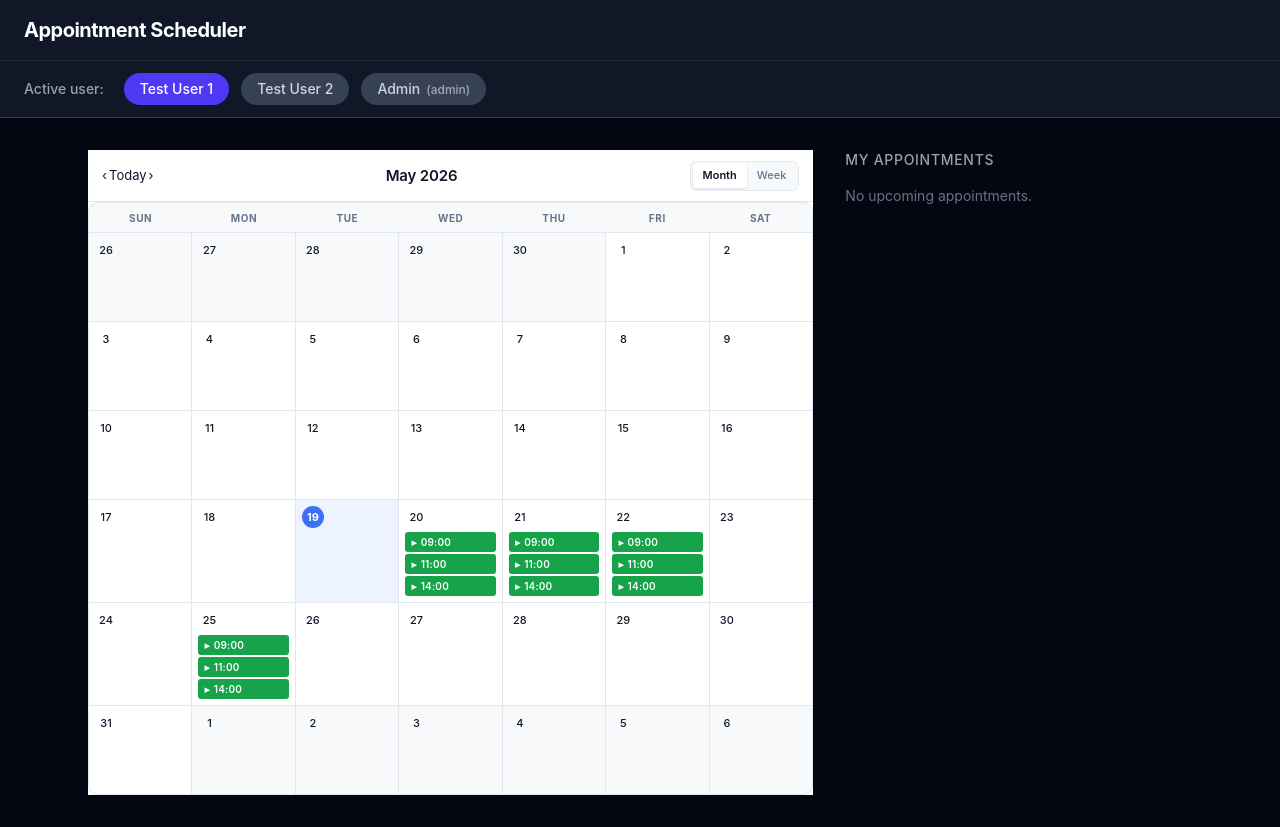
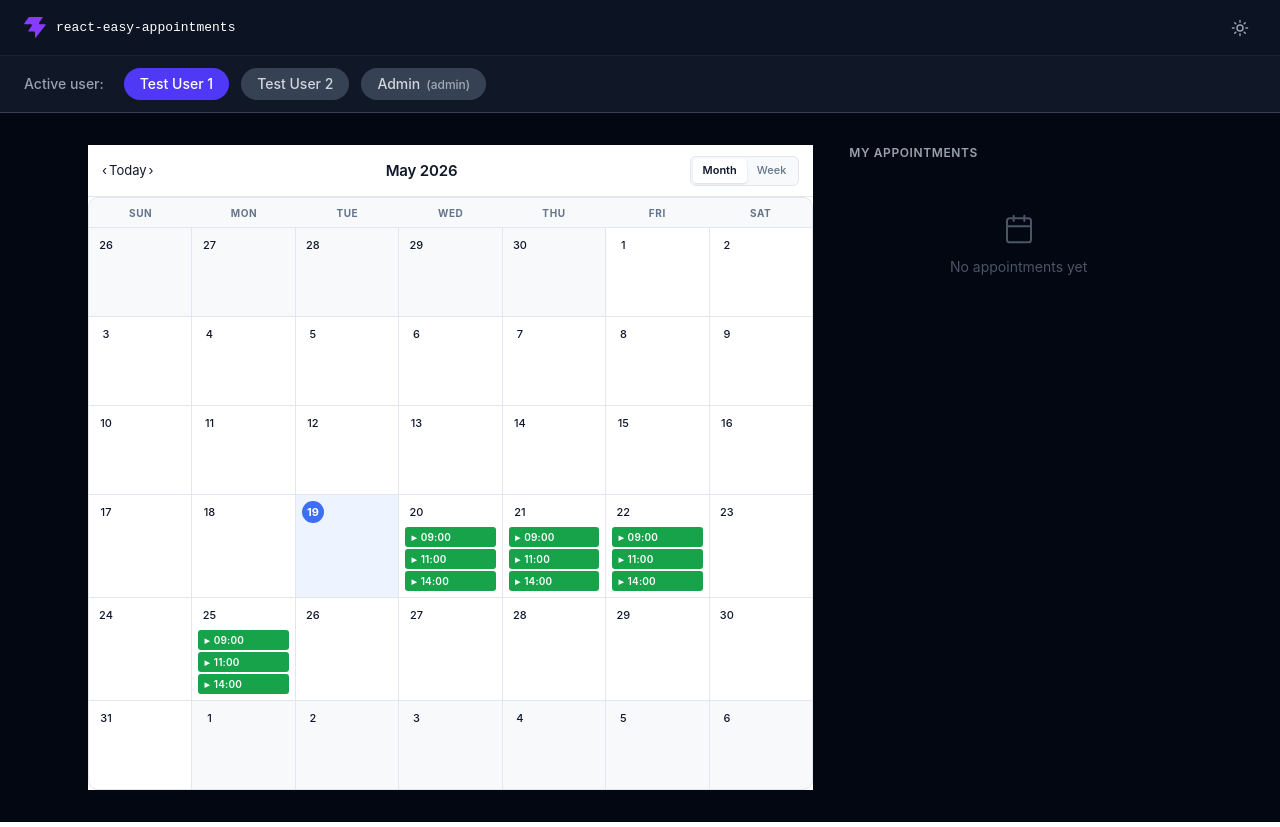
Before and after one commit to ShadmanSakib22/react-easy-appointments, a React (Vite) app in the folder apps/web/: page / in a window 1280 px wide. Built offline with nearby package versions, Linux system fonts and the light colour scheme.

Commit message:
feat(web): redesign App — header with logo/toggle, dark mode sync, appointments sidebar

```diff
--- a/apps/web/src/App.tsx
+++ b/apps/web/src/App.tsx
@@ -1,18 +1,26 @@
-import { useState } from 'react'
+import { useEffect, useState } from 'react'
 import { Calendar } from 'react-easy-appointments'
 import 'react-easy-appointments/styles'
 import type { Slot, BookingFormData } from 'react-easy-appointments'
 import { useAppStore } from './store/appStore'
 import { useUserStore } from './store/userStore'
+import { useThemeStore } from './store/themeStore'
 import { UserSwitcher } from './components/UserSwitcher'
 import { AdminPanel } from './components/AdminPanel'
+import { DarkModeToggle } from './components/DarkModeToggle'
 
 export default function App() {
   const { activeUser } = useUserStore()
   const { slots: storedSlots, appointments, bookSlot, cancelAppointment, createSlots } = useAppStore()
+  const { isDark } = useThemeStore()
   const [selectedSlot, setSelectedSlot] = useState<Slot | null>(null)
   const [modalOpen, setModalOpen] = useState(false)
   const [quickCreateOpen, setQuickCreateOpen] = useState(false)
+
+  // Sync isDark to <html> class for Tailwind dark: utilities
+  useEffect(() => {
+    document.documentElement.classList.toggle('dark', isDark)
+  }, [isDark])
 
   const slots: Slot[] = storedSlots.map(s => ({
     id: s.id,
@@ -40,9 +48,20 @@ export default function App() {
   }
 
   return (
-    <div className="min-h-screen bg-gray-950 text-white">
-      <header className="bg-gray-900 border-b border-gray-800 px-6 py-4">
-        <h1 className="text-xl font-bold tracking-tight">Appointment Scheduler</h1>
+    <div className="min-h-screen bg-gray-50 dark:bg-gray-950 text-gray-900 dark:text-white">
+
+      {/* ── Header — always dark ──────────────────────────────── */}
+      <header className="bg-[#0c1322] border-b border-white/[0.06] px-6 py-0 h-14 flex items-center justify-between">
+        <div className="flex items-center gap-2.5">
+          {/* Favicon logo mark */}
+          <svg xmlns="http://www.w3.org/2000/svg" width="22" height="21" fill="none" viewBox="0 0 48 46" aria-hidden="true">
+            <path fill="#863bff" d="M25.946 44.938c-.664.845-2.021.375-2.021-.698V33.937a2.26 2.26 0 0 0-2.262-2.262H10.287c-.92 0-1.456-1.04-.92-1.788l7.48-10.471c1.07-1.497 0-3.578-1.842-3.578H1.237c-.92 0-1.456-1.04-.92-1.788L10.013.474c.214-.297.556-.474.92-.474h28.894c.92 0 1.456 1.04.92 1.788l-7.48 10.471c-1.07 1.498 0 3.579 1.842 3.579h11.377c.943 0 1.473 1.088.89 1.83L25.947 44.94z" />
+          </svg>
+          <span className="text-white text-[13px] font-medium" style={{ fontFamily: "ui-monospace, 'Cascadia Code', monospace" }}>
+            react-easy-appointments
+          </span>
+        </div>
+        <DarkModeToggle />
       </header>
 
       <UserSwitcher />
@@ -53,12 +72,14 @@ export default function App() {
         )}
 
         <div className="grid grid-cols-1 lg:grid-cols-3 gap-8">
+          {/* Calendar */}
           <div className="lg:col-span-2">
             <Calendar
               slots={slots}
               onSlotClick={handleSlotClick}
               onBook={handleBook}
               defaultView="month"
+              theme={isDark ? 'dark' : 'light'}
             >
               <Calendar.Toolbar />
               <Calendar.MonthView />
@@ -76,37 +97,51 @@ export default function App() {
             </Calendar>
           </div>
 
-          <div className="space-y-4">
-            <h2 className="text-sm font-medium text-gray-400 uppercase tracking-wider">
-              My appointments
+          {/* My Appointments sidebar */}
+          <div className="space-y-3">
+            <h2 className="text-xs font-semibold text-gray-500 dark:text-gray-400 uppercase tracking-wider px-1">
+              My Appointments
             </h2>
+
             {myAppointments.length === 0 ? (
-              <p className="text-gray-500 text-sm">No upcoming appointments.</p>
+              <div className="flex flex-col items-center justify-center py-10 gap-3 text-gray-400 dark:text-gray-600">
+                <svg width="32" height="32" viewBox="0 0 24 24" fill="none" stroke="currentColor" strokeWidth="1.5" strokeLinecap="round" strokeLinejoin="round" aria-hidden="true">
+                  <rect x="3" y="4" width="18" height="18" rx="2" ry="2" />
+                  <line x1="16" y1="2" x2="16" y2="6" />
+                  <line x1="8" y1="2" x2="8" y2="6" />
+                  <line x1="3" y1="10" x2="21" y2="10" />
+                </svg>
+                <p className="text-sm">No appointments yet</p>
+              </div>
             ) : (
-              <ul className="space-y-3">
+              <ul className="space-y-2">
                 {myAppointments.map(appt => {
                   const slot = storedSlots.find(s => s.id === appt.slotId)
                   return (
                     <li
                       key={appt.id}
-                      className="bg-gray-800 border border-gray-700 rounded-xl p-4 space-y-1"
+                      className="group relative bg-white dark:bg-gray-800 border border-gray-200 dark:border-gray-700 border-l-[3px] border-l-green-500 rounded-xl p-[14px_16px] space-y-1"
                     >
-                      <p className="font-medium text-sm">{appt.subject}</p>
+                      {/* Cancel on hover */}
+                      <button
+                        onClick={() => cancelAppointment(appt.id)}
+                        aria-label="Cancel appointment"
+                        className="absolute top-3 right-3 opacity-0 group-hover:opacity-100 transition-opacity text-red-400 hover:text-red-300 text-lg leading-none"
+                      >
+                        ×
+                      </button>
+                      <p className="font-semibold text-sm text-gray-900 dark:text-white pr-5">{appt.subject}</p>
                       {slot && (
-                        <p className="text-xs text-gray-400">
+                        <p className="text-xs text-gray-500 dark:text-gray-400">
                           {slot.date} · {slot.startTime}–{slot.endTime}
                         </p>
                       )}
-                      <p className="text-xs text-gray-400">{appt.durationMinutes}min</p>
+                      <span className="inline-block text-[10px] font-medium bg-gray-100 dark:bg-gray-700 text-gray-600 dark:text-gray-300 px-2 py-0.5 rounded-full">
+                        {appt.durationMinutes}min
+                      </span>
                       {appt.notes && (
-                        <p className="text-xs text-gray-500 italic">{appt.notes}</p>
+                        <p className="text-xs text-gray-400 dark:text-gray-500 italic">{appt.notes}</p>
                       )}
-                      <button
-                        onClick={() => cancelAppointment(appt.id)}
-                        className="mt-2 text-xs text-red-400 hover:text-red-300"
-                      >
-                        Cancel
-                      </button>
                     </li>
                   )
                 })}
```
